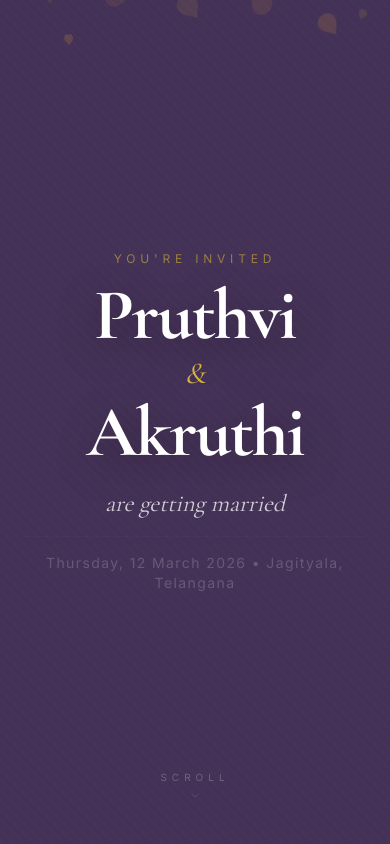
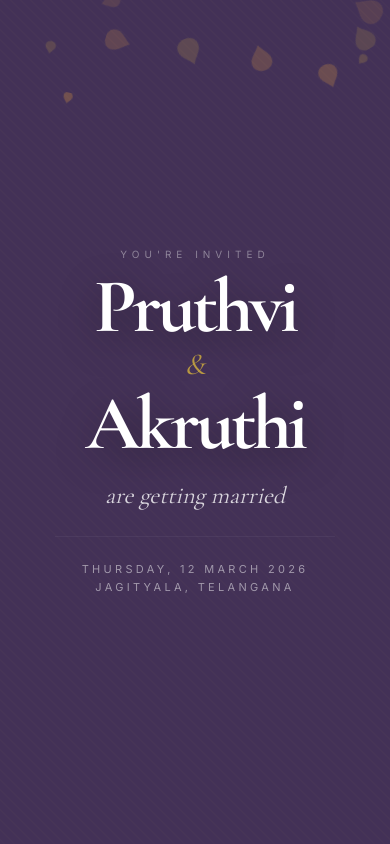
Before and after one commit to pruthvi2805/wedding-invite, a Next.js app: page / in a window 390 px wide. Shown: the top 844 px of the page. Built offline with nearby package versions, Linux system fonts and the light colour scheme.

Commit message:
UX Polish: Final re-application of Fluid Unfolding animation with blur-ins and organic timing

```diff
--- a/src/components/Hero.tsx
+++ b/src/components/Hero.tsx
@@ -26,15 +26,46 @@ export const Hero = ({
         });
     }, [scrollY]);
 
-    // Sequencing: Intro -> Hero -> Petals
+    // Sequencing: Fluid Unfolding
     useEffect(() => {
-        const heroTimer = setTimeout(() => setStartHero(true), 2500);
-        const petalTimer = setTimeout(() => setStartPetals(true), 4000); // Start during name reveal
+        // Hero starts emerging while intro is still fading
+        const heroTimer = setTimeout(() => setStartHero(true), 1800);
+        // Petals start drifting as the names begin to unfold
+        const petalTimer = setTimeout(() => setStartPetals(true), 3000);
         return () => {
             clearTimeout(heroTimer);
             clearTimeout(petalTimer);
         };
     }, []);
+
+    // Animation Variants for "Fluid Unfolding"
+    const containerVariants = {
+        hidden: { opacity: 0 },
+        visible: {
+            opacity: 1,
+            transition: { duration: 2, ease: "easeOut" }
+        }
+    };
+
+    const itemVariants = {
+        hidden: {
+            opacity: 0,
+            y: 15,
+            scale: 0.98,
+            filter: "blur(10px)"
+        },
+        visible: (delay: number) => ({
+            opacity: 1,
+            y: 0,
+            scale: 1,
+            filter: "blur(0px)",
+            transition: {
+                delay,
+                duration: 1.8,
+                ease: [0.22, 1, 0.36, 1] // Organic easeOutQuint
+            }
+        })
+    };
 
     return (
         <section className="min-h-[100dvh] w-screen bg-[#3D2B52] relative overflow-hidden flex flex-col items-center justify-center">
@@ -43,21 +74,21 @@ export const Hero = ({
                 style={{ backgroundImage: 'repeating-linear-gradient(45deg, #D4AF37 0, #D4AF37 1px, transparent 0, transparent 50%)', backgroundSize: '10px 10px' }}
             />
 
-            {/* Intro Screen */}
+            {/* Intro Screen - Contemplative Blur Exit */}
             <AnimatePresence>
                 {!startHero && (
                     <motion.div
                         initial={{ opacity: 0 }}
                         animate={{ opacity: 1 }}
-                        exit={{ opacity: 0 }}
-                        transition={{ duration: 1 }}
+                        exit={{ opacity: 0, filter: "blur(10px)", scale: 1.05 }}
+                        transition={{ duration: 1.5, ease: "easeInOut" }}
                         className="fixed inset-0 z-50 flex items-center justify-center bg-[#3D2B52] px-6 text-center"
                     >
                         <motion.p
                             initial={{ opacity: 0, y: 10 }}
                             animate={{ opacity: 1, y: 0 }}
-                            transition={{ duration: 1.5, delay: 0.5 }}
-                            className="text-2xl md:text-3xl font-serif italic text-white/90 leading-relaxed"
+                            transition={{ duration: 2, delay: 0.5 }}
+                            className="text-2xl md:text-3xl font-serif italic text-white/90 leading-relaxed tracking-wide"
                         >
                             Two families. Two traditions.<br />One beginning.
                         </motion.p>
@@ -65,55 +96,52 @@ export const Hero = ({
                 )}
             </AnimatePresence>
 
-            {/* Floating Marigold Petals - Delayed Start */}
+            {/* Floating Marigold Petals - Drifting with the reveal */}
             <PetalAnimation isStarted={startPetals} />
 
             {/* Content Wrapper - Precision Hierarchy */}
             <AnimatePresence>
                 {startHero && (
                     <motion.div
-                        initial={{ opacity: 0 }}
-                        animate={{ opacity: 1 }}
-                        transition={{ duration: 1.5 }}
+                        variants={containerVariants}
+                        initial="hidden"
+                        animate="visible"
                         className="relative z-10 flex flex-col items-center text-center px-6 w-full max-w-lg justify-center py-20"
                     >
 
                         {/* 1. Small Text: You're invited */}
                         <motion.span
-                            initial={{ opacity: 0, y: 10 }}
-                            animate={{ opacity: 0.6, y: 0 }}
-                            transition={{ duration: 1, delay: 0.4 }}
-                            className="text-xs font-sans tracking-[0.4em] uppercase text-gold mb-4"
+                            custom={0}
+                            variants={itemVariants}
+                            className="text-[10px] uppercase tracking-[0.5em] text-white/40 mb-3 block font-sans"
                         >
                             You&apos;re invited
                         </motion.span>
 
-                        {/* 2. Huge: Names */}
-                        <div className="flex flex-col items-center gap-2 mb-6">
+                        {/* 2. Huge: Names - Staggered Unfolding */}
+                        <div className="flex flex-col items-center gap-1 mb-6">
                             <motion.h1
-                                initial={{ opacity: 0, y: 20 }}
-                                animate={{ opacity: 1, y: 0 }}
-                                transition={{ duration: 1.2, delay: 0.8 }}
-                                className="text-[4.5rem] leading-[0.9] font-serif font-bold text-white tracking-tight text-shadow-lg"
+                                custom={0.6}
+                                variants={itemVariants}
+                                className="text-[4.8rem] leading-[0.85] font-serif font-bold text-white tracking-tighter text-shadow-lg"
                             >
                                 {groomName}
                             </motion.h1>
 
                             <motion.div
-                                initial={{ opacity: 0, scale: 0 }}
-                                animate={{ opacity: 1, scale: 1 }}
-                                transition={{ duration: 0.8, delay: 1.6 }}
+                                custom={1.1}
+                                variants={itemVariants}
+                                className="py-1"
                             >
-                                <span className="text-3xl font-serif text-[#D4AF37] italic">
+                                <span className="text-3xl font-serif text-[#D4AF37] italic opacity-80">
                                     &
                                 </span>
                             </motion.div>
 
                             <motion.h1
-                                initial={{ opacity: 0, y: 20 }}
-                                animate={{ opacity: 1, y: 0 }}
-                                transition={{ duration: 1.2, delay: 2.2 }}
-                                className="text-[4.5rem] leading-[0.9] font-serif font-bold text-white tracking-tight text-shadow-lg"
+                                custom={1.6}
+                                variants={itemVariants}
+                                className="text-[4.8rem] leading-[0.85] font-serif font-bold text-white tracking-tighter text-shadow-lg"
                             >
                                 {brideName}
                             </motion.h1>
@@ -121,23 +149,22 @@ export const Hero = ({
 
                         {/* 3. Medium: are getting married */}
                         <motion.p
-                            initial={{ opacity: 0 }}
-                            animate={{ opacity: 0.9 }}
-                            transition={{ delay: 3.0, duration: 1 }}
-                            className="text-2xl font-serif italic text-white/90 mb-4"
+                            custom={2.2}
+                            variants={itemVariants}
+                            className="text-2xl font-serif italic text-white/80 mb-6"
                         >
                             are getting married
                         </motion.p>
 
                         {/* 4. Small: Date + City */}
                         <motion.div
-                            initial={{ opacity: 0 }}
-                            animate={{ opacity: 0.7 }}
-                            transition={{ delay: 3.6, duration: 1 }}
-                            className="pt-4 border-t border-white/10"
+                            custom={2.8}
+                            variants={itemVariants}
+                            className="pt-6 border-t border-white/5 w-full max-w-[280px]"
                         >
-                            <p className="text-sm font-sans tracking-widest text-white/80">
-                                Thursday, 12 March 2026 • Jagityala, Telangana
+                            <p className="text-[11px] font-sans tracking-[0.3em] uppercase text-white/50 leading-relaxed">
+                                Thursday, 12 March 2026 <br />
+                                Jagityala, Telangana
                             </p>
                         </motion.div>
                     </motion.div>
@@ -151,12 +178,12 @@ export const Hero = ({
                         initial={{ opacity: 0 }}
                         animate={{ opacity: 1 }}
                         exit={{ opacity: 0 }}
-                        transition={{ delay: 4.5, duration: 1 }}
-                        className="absolute bottom-12 flex flex-col items-center gap-1 text-white/30 cursor-pointer animate-pulse-subtle"
+                        transition={{ delay: 5, duration: 2 }}
+                        className="absolute bottom-12 flex flex-col items-center gap-1 text-white/20 cursor-pointer"
                         onClick={() => window.scrollTo({ top: window.innerHeight, behavior: 'smooth' })}
                     >
-                        <span className="text-[10px] uppercase tracking-[0.5em] font-sans">Scroll</span>
-                        <ChevronDown size={14} strokeWidth={1} />
+                        <span className="text-[9px] uppercase tracking-[0.6em] font-sans">Scroll</span>
+                        <ChevronDown size={14} strokeWidth={1} className="animate-bounce" />
                     </motion.div>
                 )}
             </AnimatePresence>
```
